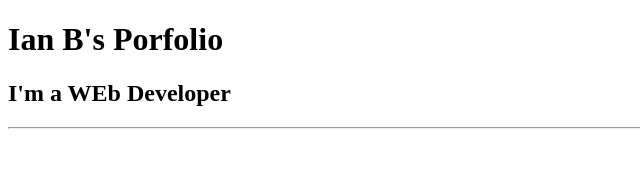
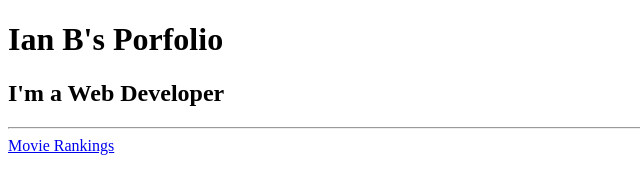
Before and after one commit to FrankBGN/html-portfolio, a plain HTML site: page index.html in a window 1280 px wide. Shown: the whole page, without its empty margins (0-640 px from the left). Drawn offline with Linux system fonts and the light colour scheme.

Commit message:
Update index.html

```diff
--- a/index.html
+++ b/index.html
@@ -24,9 +24,9 @@ https://developer.mozilla.org/en-US/docs/Web/HTML/Element/img#attr-height -->
 <body>
 
     <h1>Ian B's Porfolio</h1>
-    <h2>I'm a WEb Developer</h2>
+    <h2>I'm a Web Developer</h2>
     <hr></hr>
-    <a href="./public/movie-ranking.html"></a>
+    <a href="./public/movie-ranking.html">Movie Rankings</a>
 
 
 
```
